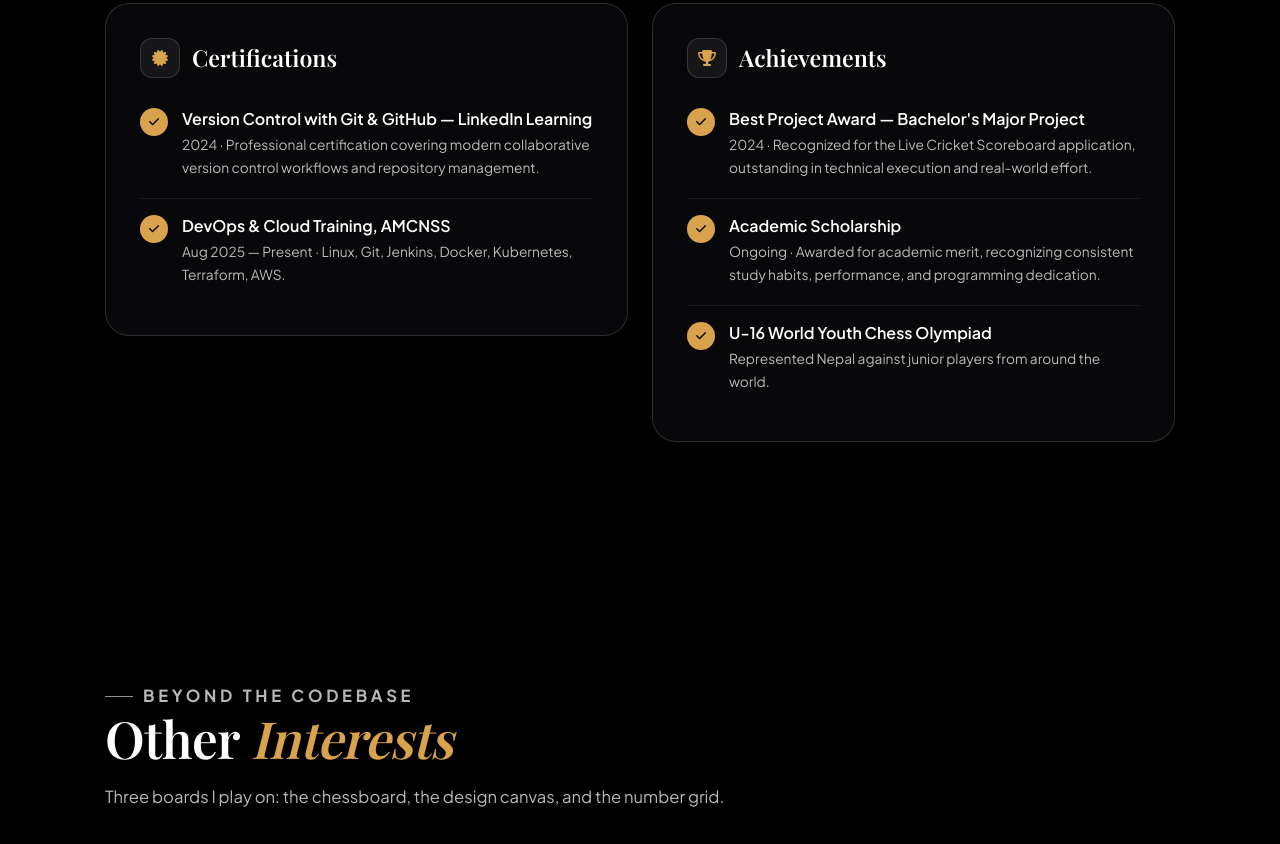
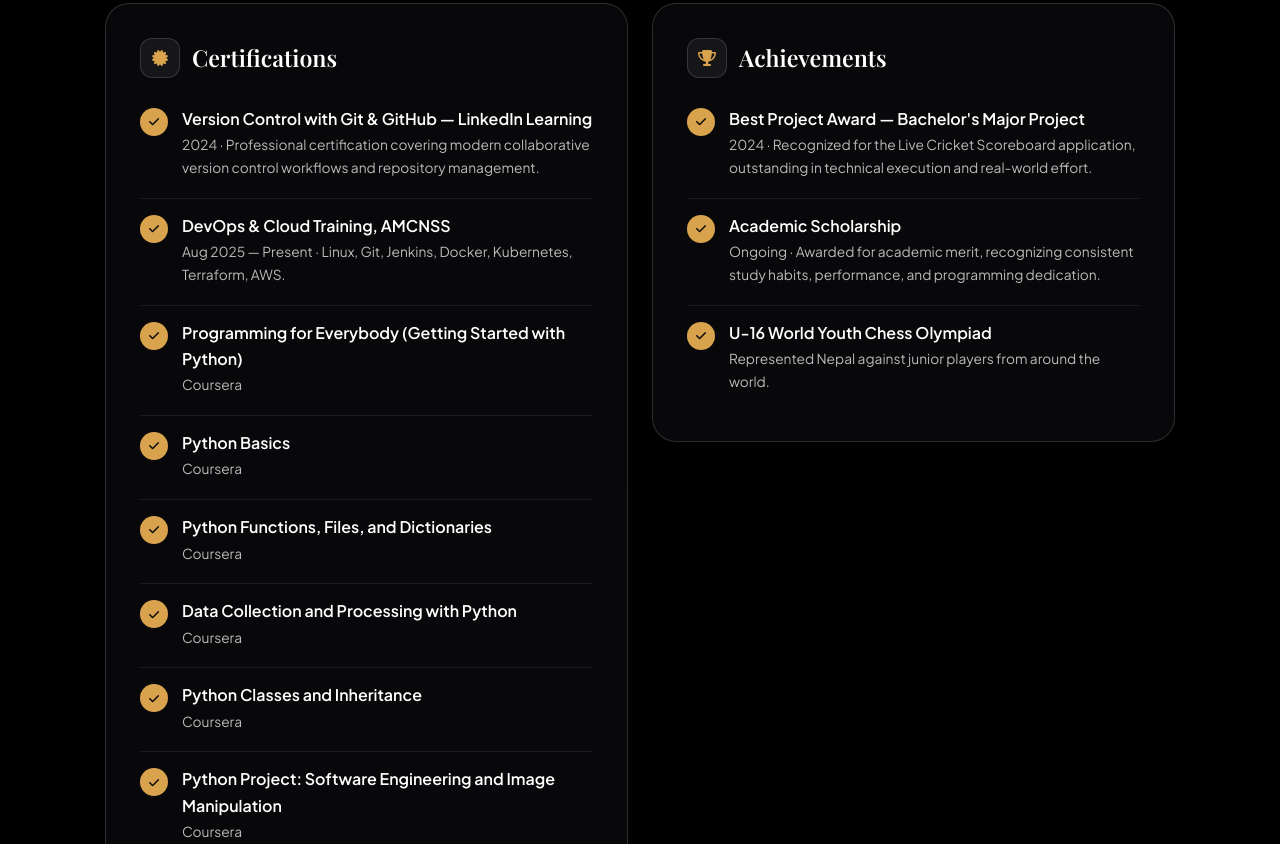
Before and after one commit to Samir-Khadka/samir-khadka.github.io, a plain HTML site: page index.html in a window 1280 px wide. Shown: the part 11156-12000 px from the top of the page. Drawn offline with nearby package versions, Linux system fonts and the light colour scheme; a web font is replaced by a local one.

Commit message:
Add six Coursera Python certifications to the Certifications card

```diff
--- a/index.html
+++ b/index.html
@@ -455,6 +455,12 @@
             <ul class="checks">
               <li><i class="fas fa-check" aria-hidden="true"></i><div><b>Version Control with Git &amp; GitHub — LinkedIn Learning</b><small>2024 · Professional certification covering modern collaborative version control workflows and repository management.</small></div></li>
               <li><i class="fas fa-check" aria-hidden="true"></i><div><b>DevOps &amp; Cloud Training, AMCNSS</b><small>Aug 2025 — Present · Linux, Git, Jenkins, Docker, Kubernetes, Terraform, AWS.</small></div></li>
+              <li><i class="fas fa-check" aria-hidden="true"></i><div><b>Programming for Everybody (Getting Started with Python)</b><small>Coursera</small></div></li>
+              <li><i class="fas fa-check" aria-hidden="true"></i><div><b>Python Basics</b><small>Coursera</small></div></li>
+              <li><i class="fas fa-check" aria-hidden="true"></i><div><b>Python Functions, Files, and Dictionaries</b><small>Coursera</small></div></li>
+              <li><i class="fas fa-check" aria-hidden="true"></i><div><b>Data Collection and Processing with Python</b><small>Coursera</small></div></li>
+              <li><i class="fas fa-check" aria-hidden="true"></i><div><b>Python Classes and Inheritance</b><small>Coursera</small></div></li>
+              <li><i class="fas fa-check" aria-hidden="true"></i><div><b>Python Project: Software Engineering and Image Manipulation</b><small>Coursera</small></div></li>
             </ul>
           </div>
           <div class="glass card reveal">
```
